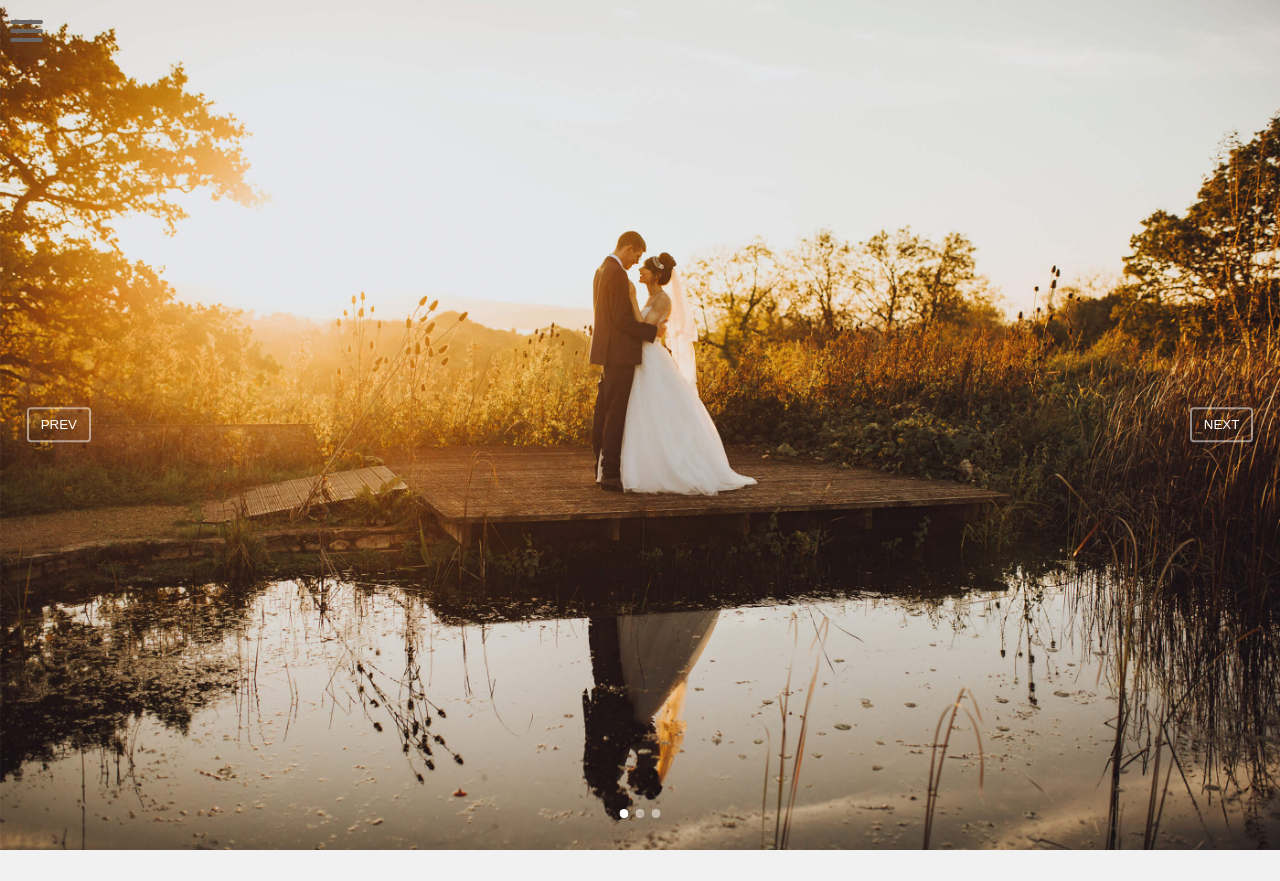
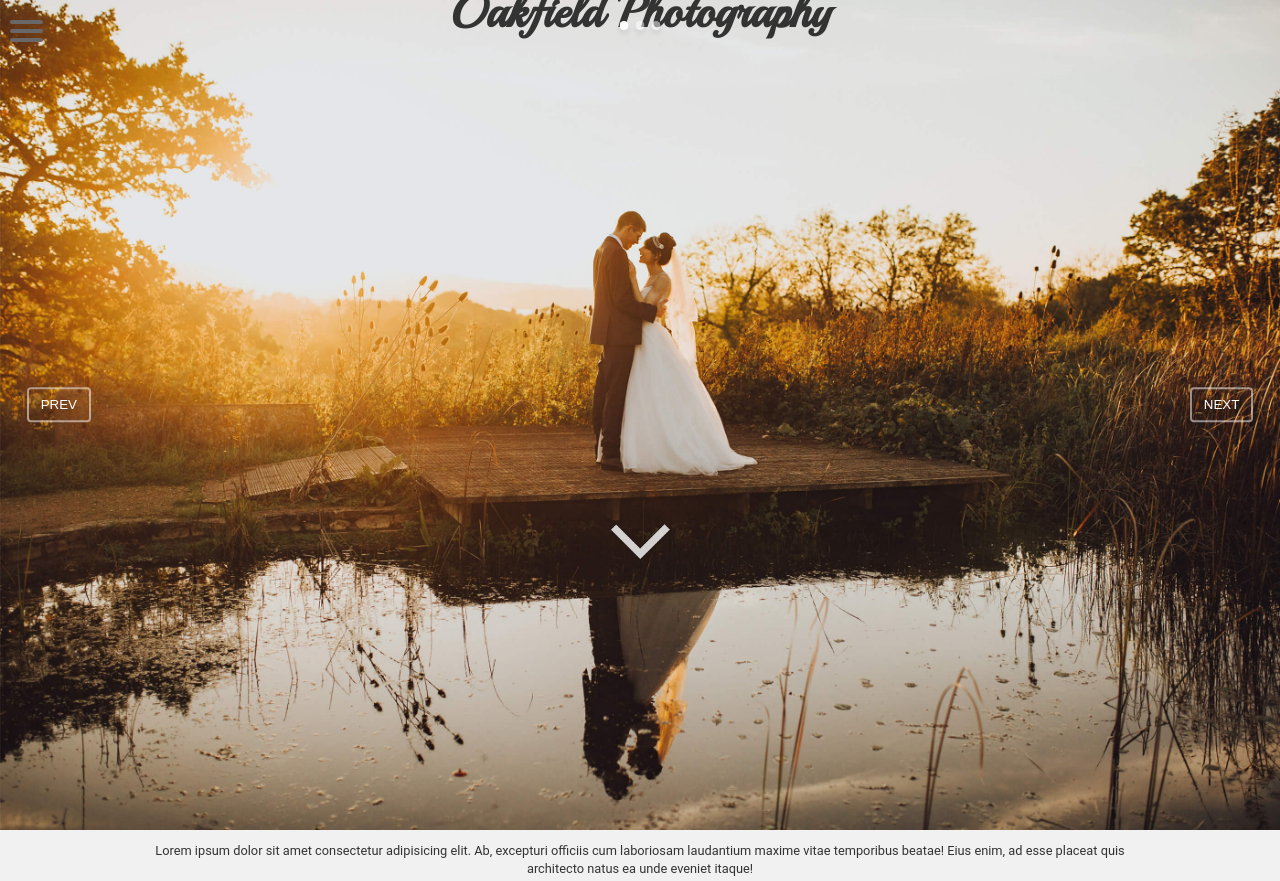
Before and after one commit to Quibbly/Oakfield-Main, a plain HTML site: page index.html in a window 1280 px wide. Shown: the top 881 px of the page. Drawn offline with nearby package versions, Linux system fonts and the light colour scheme; a web font is replaced by a local one.

Commit message:
Switched fully to gliderJS header, added new header images

```diff
--- a/CSS/style.css
+++ b/CSS/style.css
@@ -11,7 +11,7 @@ html {
    scroll-behavior: smooth;
 }
 body {
-   background:var(--primary);
+   background:white;
    font-family: 'Roboto', sans-serif;
    line-height: 1.4;
    margin:0;
@@ -34,12 +34,15 @@ hr {
    background-image: -ms-linear-gradient(left, #f0f0f0, #8c8b8b, #f0f0f0);
    background-image: -o-linear-gradient(left, #f0f0f0, #8c8b8b, #f0f0f0);
 }
+header {
+   margin:0 auto;
+   margin-top:-20px;
+}
 /* GLOBALS AND RESETS */
 
 .glide .glide__track .glide__slides {
    color: white;
 }
-
 .glide .glide__track .glide__slides li:first-child{
    width:100%;
    height:850px;
@@ -49,6 +52,20 @@ hr {
    background-repeat: no-repeat;
    background-size: cover;
 }
+.glide .glide__track .glide__slides li:nth-child(2){
+   width:100%;
+   height:850px;
+   background:url(../img/headerTwo.jpg);
+   background-position: center;
+   background-repeat: no-repeat;
+   background-size: cover;
+   background-position-y: 30px;
+}
+.glide .glide__bullets {
+   margin-bottom:60%;
+}
+
+
 /* TOP CONTAINER */
 .top-container{
    padding-top:20px;
@@ -56,19 +73,19 @@ hr {
    width:100%;
 }
 .top-container h1{
+   position: relative;
+   top:-900px;
    font-size: 2.9rem;
    margin:0 auto;
-   width:100%;
+   max-width: 70%;
    font-family: 'Playball', cursive;
    margin-top:50px;
-   margin-bottom:50px;
 }
-
 .top-container img {
    cursor: pointer;
    max-width: 80px;
    position: relative;
-   top:440px;
+   top:-440px;
    transition: all .2s ease-in-out;
    opacity:0.8;
 
@@ -86,7 +103,7 @@ hr {
    text-align: center;
 }
 #info-h2-top-hr{
-   margin-top:0px;
+   margin-top:-290px;
    max-width: 100%;
 }
 .info-container h2{
@@ -232,6 +249,7 @@ a:hover{
    z-index: 1;
    -webkit-user-select: none;
    user-select: none;
+   opacity: ;
 }
 #menuToggle input{
    display: block;
@@ -266,7 +284,7 @@ a:hover{
    transform-origin: 0% 100%;
 }
 #menuToggle input:checked ~ span{
-   opacity: 1;
+   opacity: 0.6;
    transform: rotate(45deg) translate(-2px, -1px);
    background: #232323;
 }
--- a/index.html
+++ b/index.html
@@ -14,6 +14,7 @@
    </head>
 
    <body>
+      <header>
          <div class="glide">
             <div class="glide__track" data-glide-el="track">
                <ul class="glide__slides">
@@ -33,6 +34,8 @@
                <button class="glide__bullet" data-glide-dir="=2"></button>
             </div>
          </div>
+      </header>
+
       <div class="wrapper">
 
 
```
Also changed, not shown: img/headerTwo.jpg (added).
